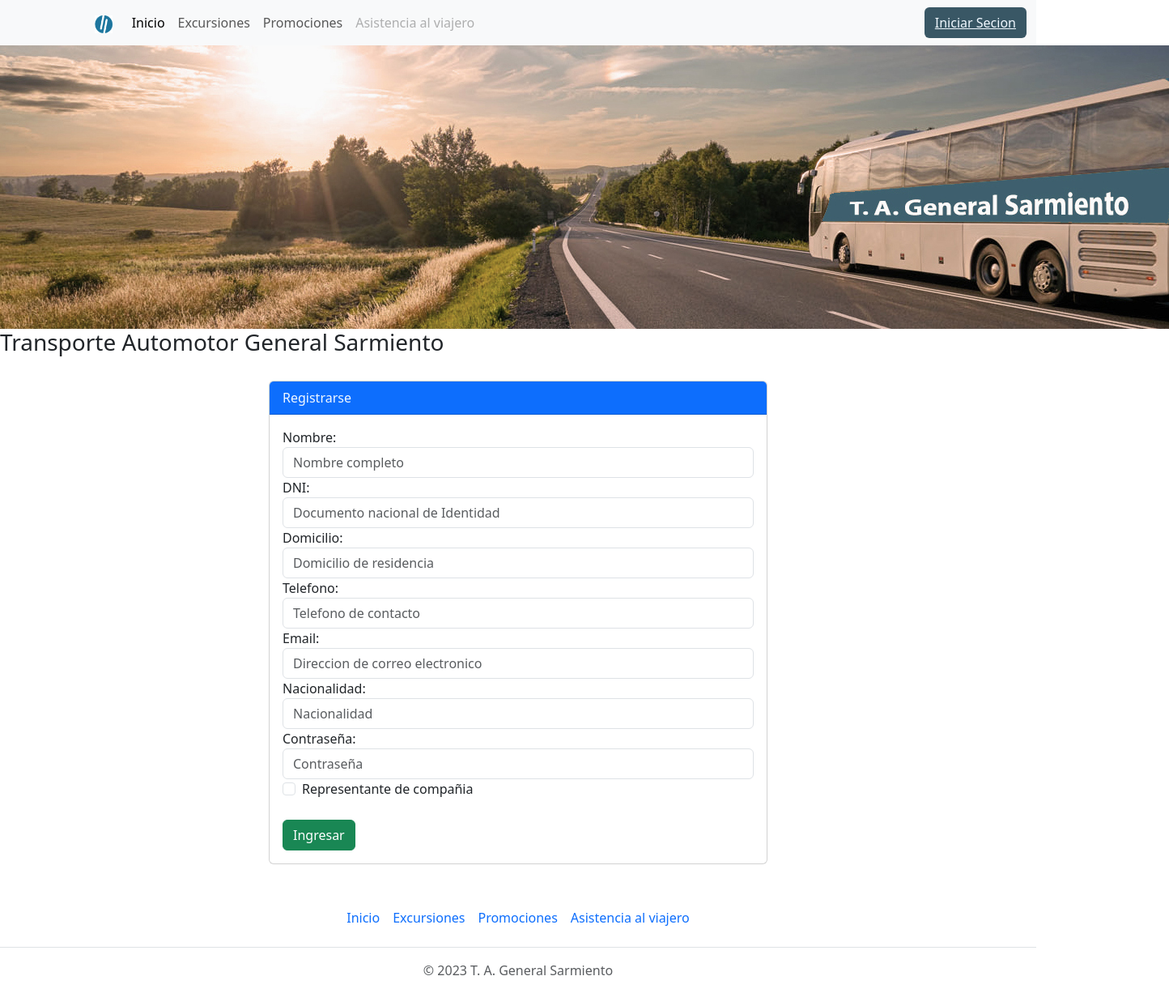
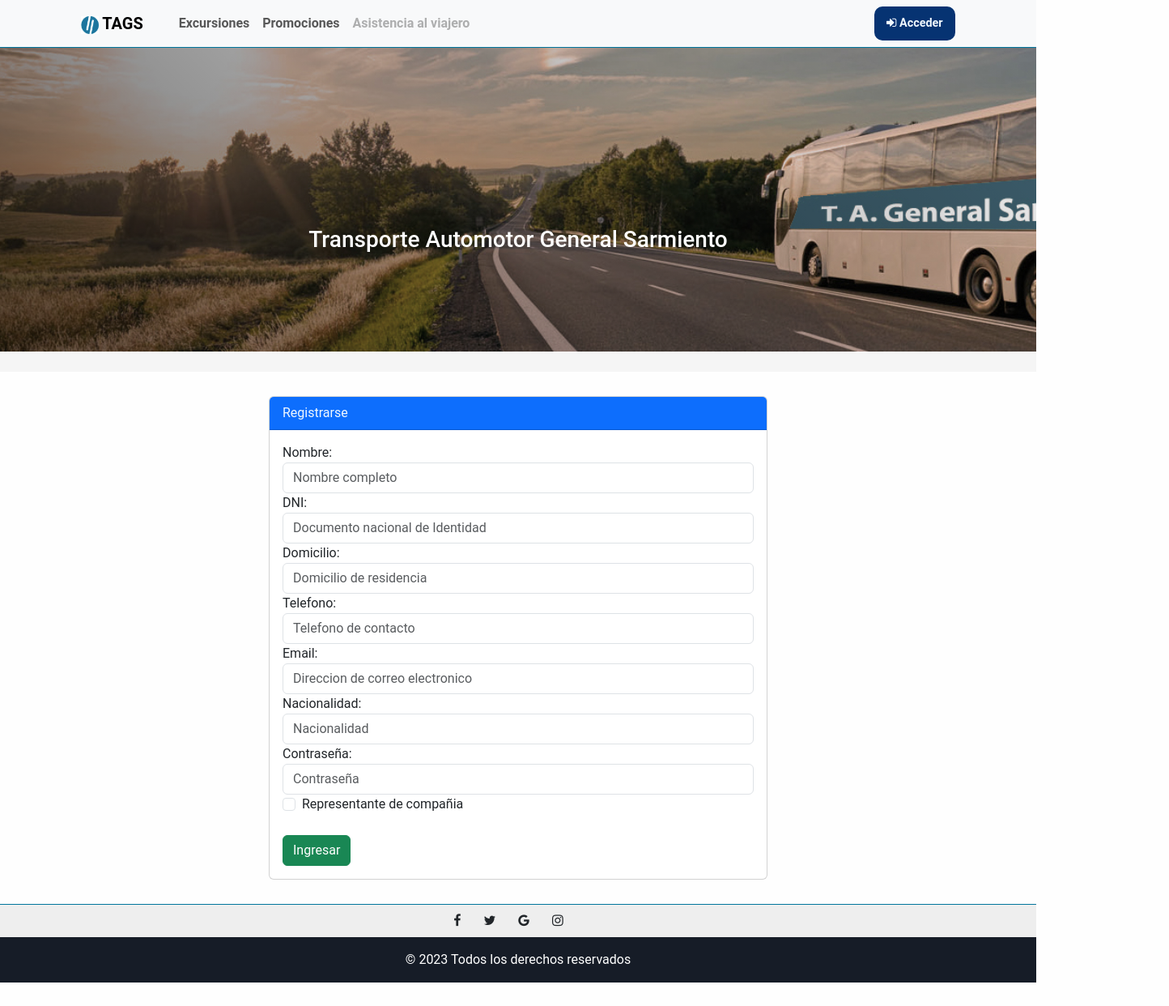
Before and after one commit to RobVallejos/VentaDePasajes, a plain HTML site: page signup.html in a window 1280 px wide. Shown: the whole page at 81% size, 1444 px wide, since content can reach past the window. After the commit the page ends 1213 px from the top, so only its background shows below. Drawn offline with nearby package versions, Linux system fonts and the light colour scheme.

Commit message:
Integracion cambios main y ramas

```diff
--- a/signup.html
+++ b/signup.html
@@ -3,13 +3,14 @@
   <head>
     <meta charset="utf-8">
     <meta name="viewport" content="width=device-width, initial-scale=1">
-    <title>TAGralSarmiento</title>
-
+    <title>T.A.Gral.Sarmiento</title>
     <link rel="stylesheet" href="https://cdnjs.cloudflare.com/ajax/libs/font-awesome/4.7.0/css/font-awesome.min.css">
     <link href="https://cdn.jsdelivr.net/npm/bootstrap@5.3.2/dist/css/bootstrap.min.css" rel="stylesheet" integrity="sha384-T3c6CoIi6uLrA9TneNEoa7RxnatzjcDSCmG1MXxSR1GAsXEV/Dwwykc2MPK8M2HN" crossorigin="anonymous">
     <link rel="stylesheet" href="https://unpkg.com/leaflet@1.9.4/dist/leaflet.css" integrity="sha256-p4NxAoJBhIIN+hmNHrzRCf9tD/miZyoHS5obTRR9BMY=" crossorigin=""/>
     <link rel="stylesheet" href="https://ajax.googleapis.com/ajax/libs/jqueryui/1.12.1/themes/smoothness/jquery-ui.css">
-	<link rel="stylesheet" href="css/estilos.css"/>
+    <link rel="stylesheet" href="css/estilosMain.css"/>
+    <link rel="stylesheet" href="css/estilosResult.css"/>
+    <link rel="icon" type="image/x-icon" href="img/favicon.ico">
  </head>
   <body>
 
@@ -18,12 +19,10 @@
       <div class="container-fluid">
           <a class="navbar-brand offset-md-1" href="index.html">
           <img src="img/logoUNGS.jpg" alt="" width="22" height="22">
+          TAGS
           </a>
           <div class="collapse navbar-collapse" id="navbarNav">
               <ul class="navbar-nav">
-                <li class="nav-item">
-                    <a class="nav-link active" aria-current="page" href="index.html">Inicio</a>
-                </li>
                   <li class="nav-item">
                       <a class="nav-link" href="#">Excursiones</a>
                   </li>
@@ -35,8 +34,12 @@
                   </li>
               </ul>
           </div>
-        <div class="button">
-            <button type="button" class="btn" style="background-color: rgb(57, 87, 101);"><a href="login.html" style="color: aliceblue;">Iniciar Secion</a></button>
+      </div>
+      <div id="acceso" class=" shrink">
+          <a href="login.html" target="_blank" class="button btn-buy-full" style="color: aliceblue;display: block ruby; margin-right: 100px; border-radius: 10px;">
+          <i aria-hidden="true" class="fa fa-sign-in"></i>
+          <span> Acceder</span>
+          </a>
       </div>
       </div>
   </nav>
@@ -105,15 +108,43 @@
     </div>
 
 	<!-- Footer -->
-	<footer class="py-3">
-	    <ul class="nav justify-content-center border-bottom pb-3 mb-3">
-	      <li class="nav-item"><a href="#" class="nav-link px-2 text-link">Inicio</a></li>
-	      <li class="nav-item"><a href="#actividades" class="nav-link px-2 text-link">Excursiones</a></li>
-	      <li class="nav-item"><a href="#buscador" class="nav-link px-2 text-link">Promociones</a></li>
-	      <li class="nav-item"><a href="#asistencia" class="nav-link px-2 text-link">Asistencia al viajero</a></li>
-	    </ul>
-	    <p class="text-center text-muted">© 2023 T. A. General Sarmiento</p>
+  <footer
+  class="text-center text-lg-start text-white"
+  style="background-color: #1c2331"
+  >
+  <!-- Section: Social media -->
+  <div
+      class="d-flex justify-content-center p-2"
+      style="background-color: #eee; border-top: 1px solid #00759c;"
+      >
+      <!-- Right -->
+      <div>
+          <a href="" class="text-dark me-4">
+          <i class="fa fa-facebook-f"></i>
+          </a>
+          <a href="" class="text-dark me-4">
+          <i class="fa fa-twitter"></i>
+          </a>
+          <a href="" class="text-dark me-4">
+          <i class="fa fa-google"></i>
+          </a>
+          <a href="" class="text-dark me-4">
+          <i class="fa fa-instagram"></i>
+          </a>
+      </div>
+      <!-- Right -->
+  </div>
+  <!-- Section: Social media -->
+  <!-- Copyright -->
+  <div
+      class="text-center p-3"
+      style="background-color: rgba(0, 0, 0, 0.2)"
+      >
+      © 2023 Todos los derechos reservados
+  </div>
+  <!-- Copyright -->
 </footer>
+<!-- Footer -->
 
 
 	<!-- Herramientas online -->
@@ -125,6 +156,7 @@
 
 	<!-- Archivos propios -->
 	<script type="text/javascript" src="js/buscador.js"></script>
+  <script type="text/javascript" src="js/resultados.js"></script>
   <script type="text/javascript" src="js/signup.js"></script>
 
   </body>
```
Also changed, not shown: compraPaso1.html (+10 -1 lines), compraPaso2.html (+1 -1 lines), compraPaso3.html (+1 -1 lines), compraPaso4.html (+2 -1 lines), index.html (+6 -7 lines), js/logueado.js (added, +10 -0 lines), login.html (+46 -15 lines). Lines whose indentation alone changed are shown as unchanged.
